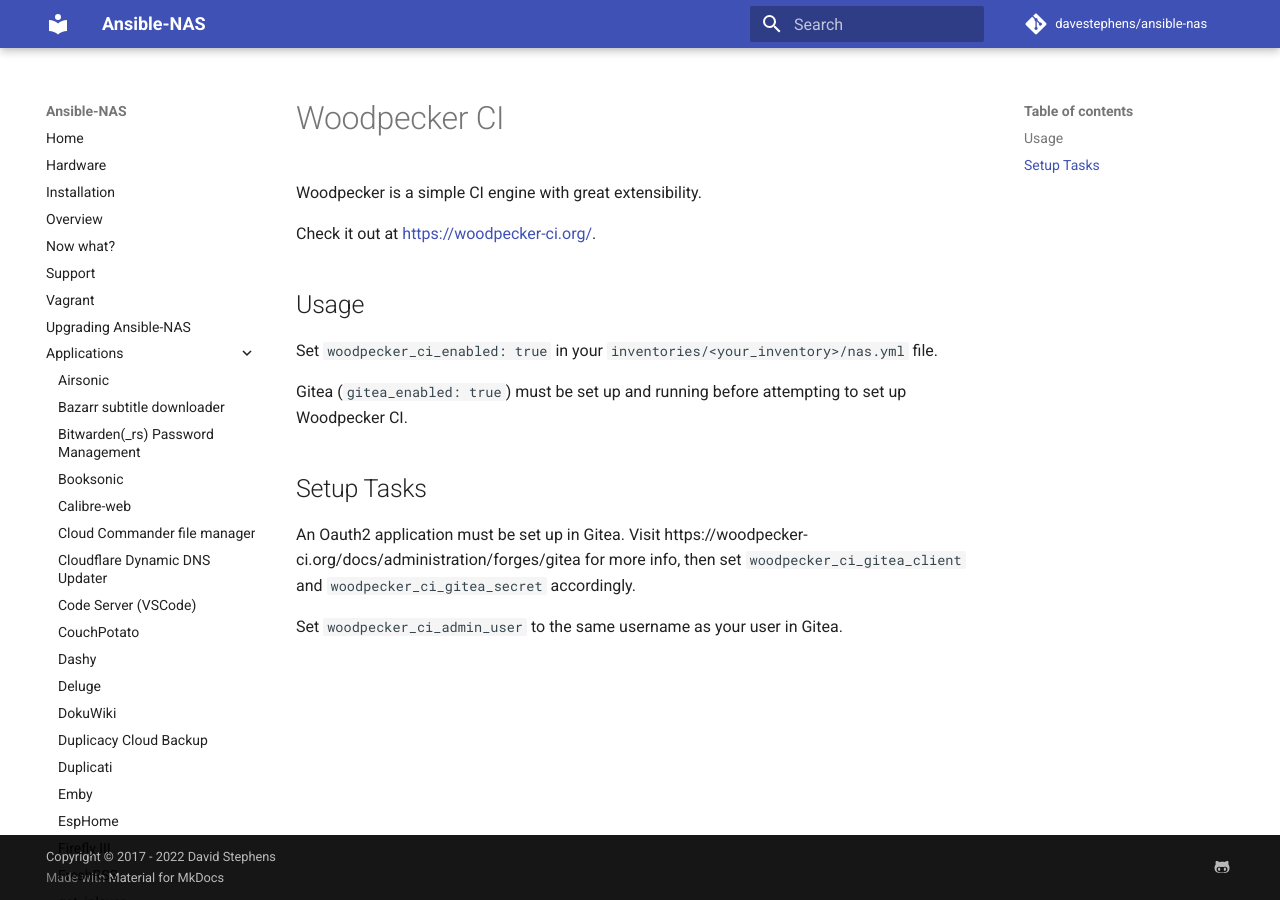
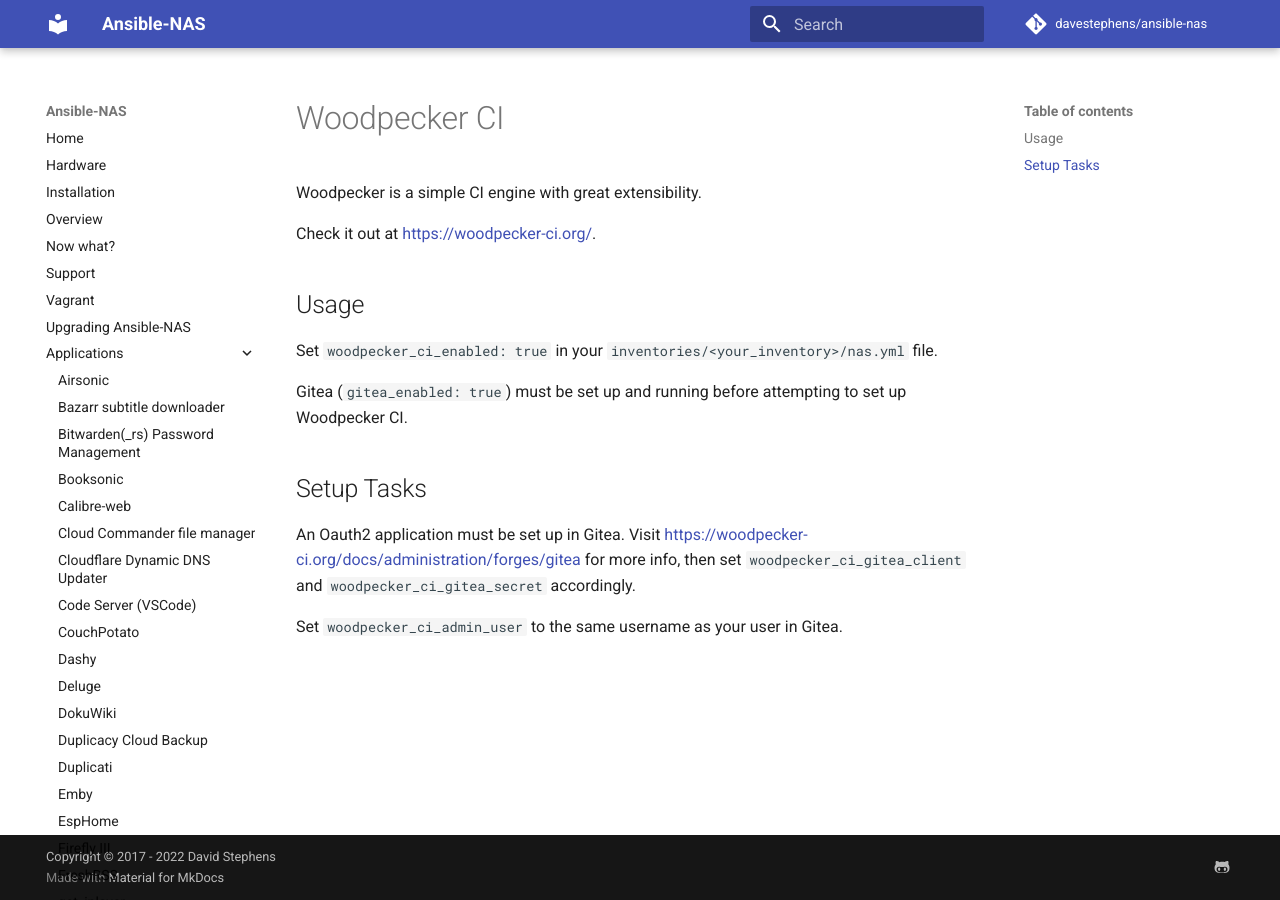
Before and after one commit to davestephens/ansible-nas, an MkDocs documentation site: the page built from docs/applications/woodpecker_ci.md, in a window 1280 px wide. Built offline with MkDocs 1.6.1 and Material for MkDocs 9.7.7, drawn with Linux system fonts in a browser that asks for light colours; comment, search, counter and statistics services are not loaded.

```diff
--- a/docs/applications/woodpecker_ci.md
+++ b/docs/applications/woodpecker_ci.md
@@ -12,6 +12,6 @@ Gitea (`gitea_enabled: true`) must be set up and running before attempting to se
 
 ## Setup Tasks
 
-An Oauth2 application must be set up in Gitea. Visit https://woodpecker-ci.org/docs/administration/forges/gitea for more info, then set `woodpecker_ci_gitea_client` and `woodpecker_ci_gitea_secret` accordingly.
+An Oauth2 application must be set up in Gitea. Visit <https://woodpecker-ci.org/docs/administration/forges/gitea> for more info, then set `woodpecker_ci_gitea_client` and `woodpecker_ci_gitea_secret` accordingly.
 
 Set `woodpecker_ci_admin_user` to the same username as your user in Gitea.
```
